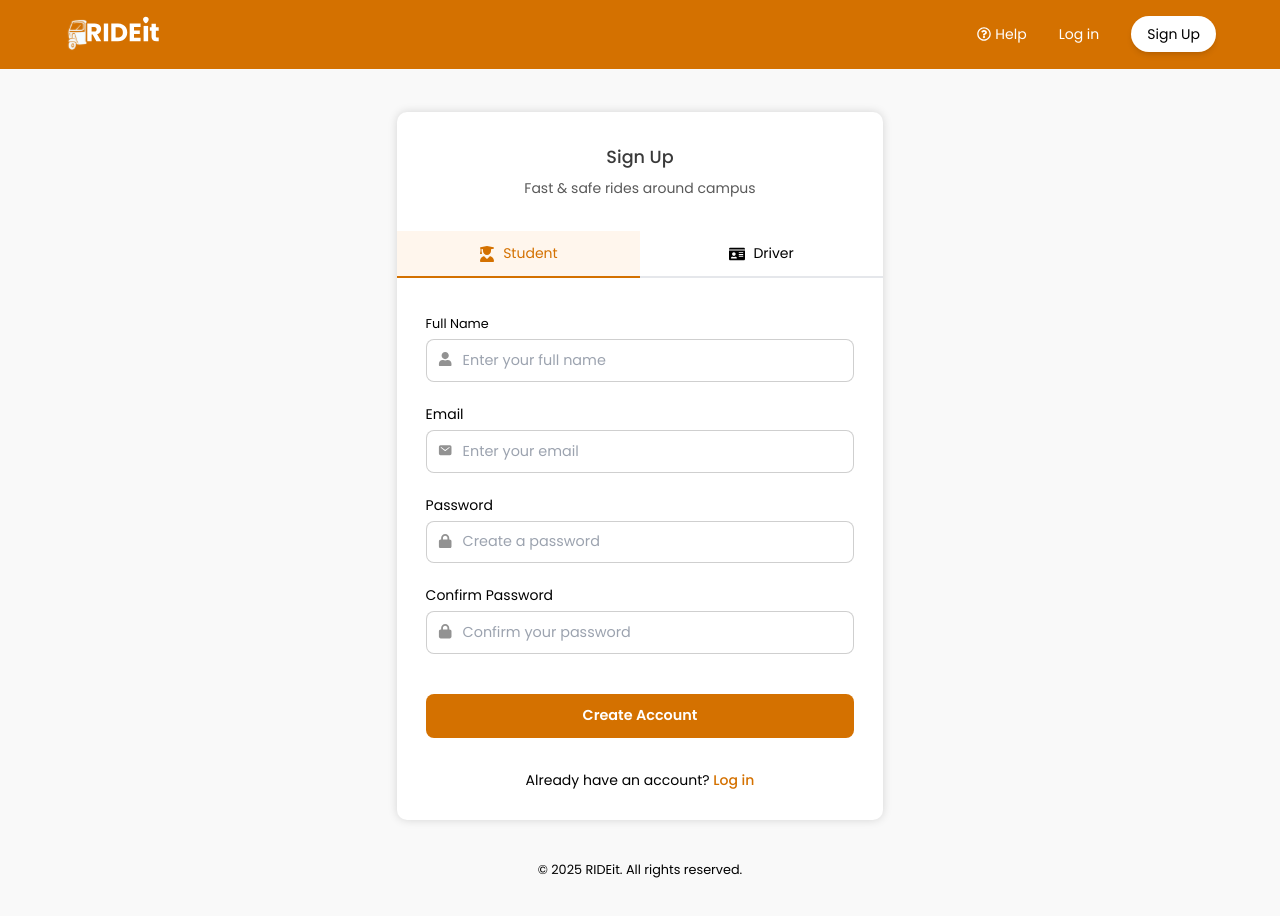
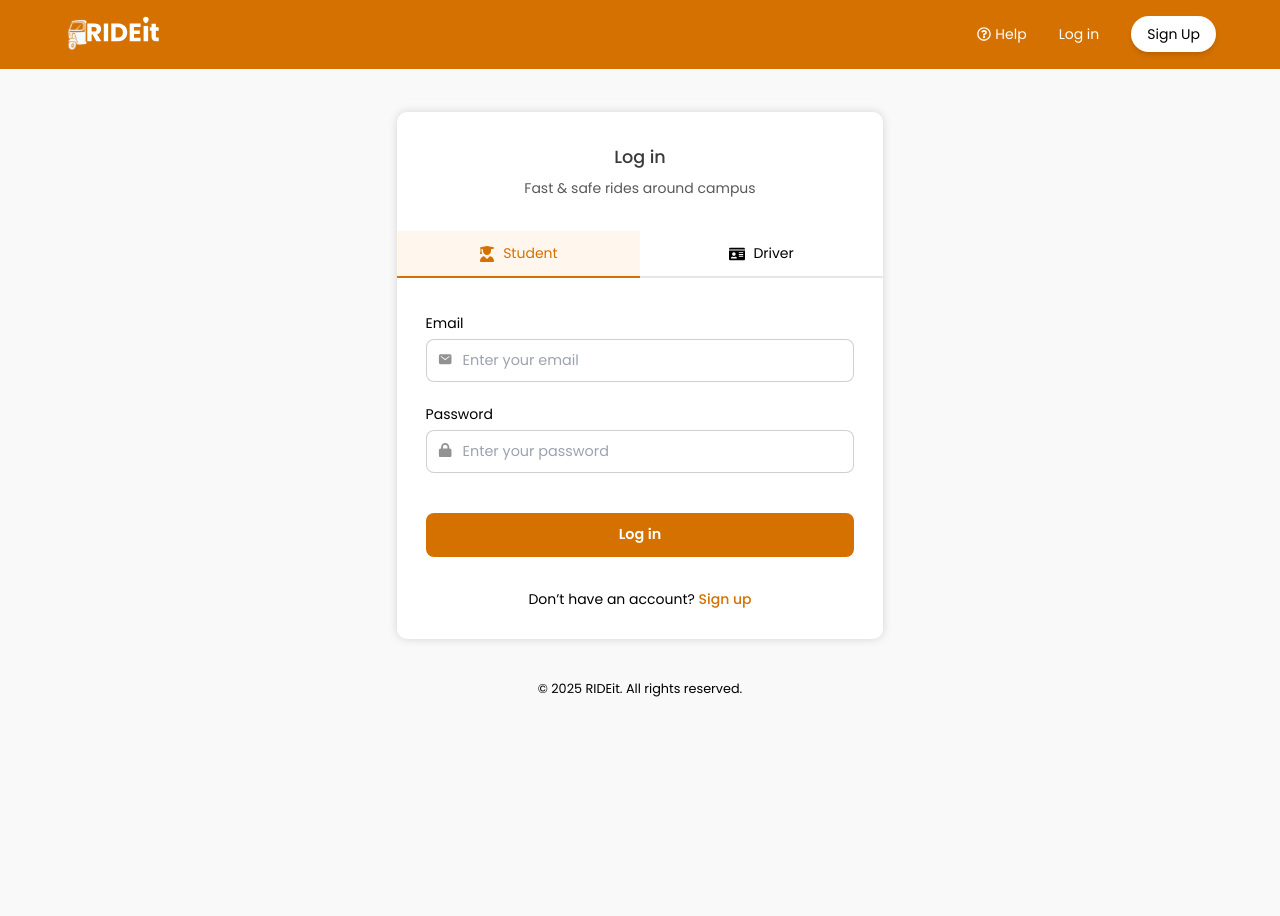
Before and after one commit to Web-dev-ENT-302/Frontend, a React (Vite) app: page / in a window 1280 px wide. Shown: the top 916 px of the page. After the commit the page ends 800 px from the top, so only its background shows below. Built offline with nearby package versions, Linux system fonts and the light colour scheme.

Commit message:
fix: bug fix on login page

```diff
--- a/src/App.jsx
+++ b/src/App.jsx
@@ -25,7 +25,7 @@
         <AuthProvider>
           <Routes>
             {/* Public Routes using MainLayout */}
-            <Route path='/' element={<MainLayout><Register /></MainLayout>} />
+            <Route path='/' element={<MainLayout><Login /></MainLayout>} />
             <Route path='/login' element={<MainLayout><Login /></MainLayout>} />
             <Route path='/register' element={<MainLayout><Register /></MainLayout>} />
 
--- a/src/pages/auths/login/Login.jsx
+++ b/src/pages/auths/login/Login.jsx
@@ -76,7 +76,6 @@
 
         } catch (err) {
             console.error("Login error:", err.message);
-            setError(err.message);
         } finally {
             setLoading(false);
         }
```
